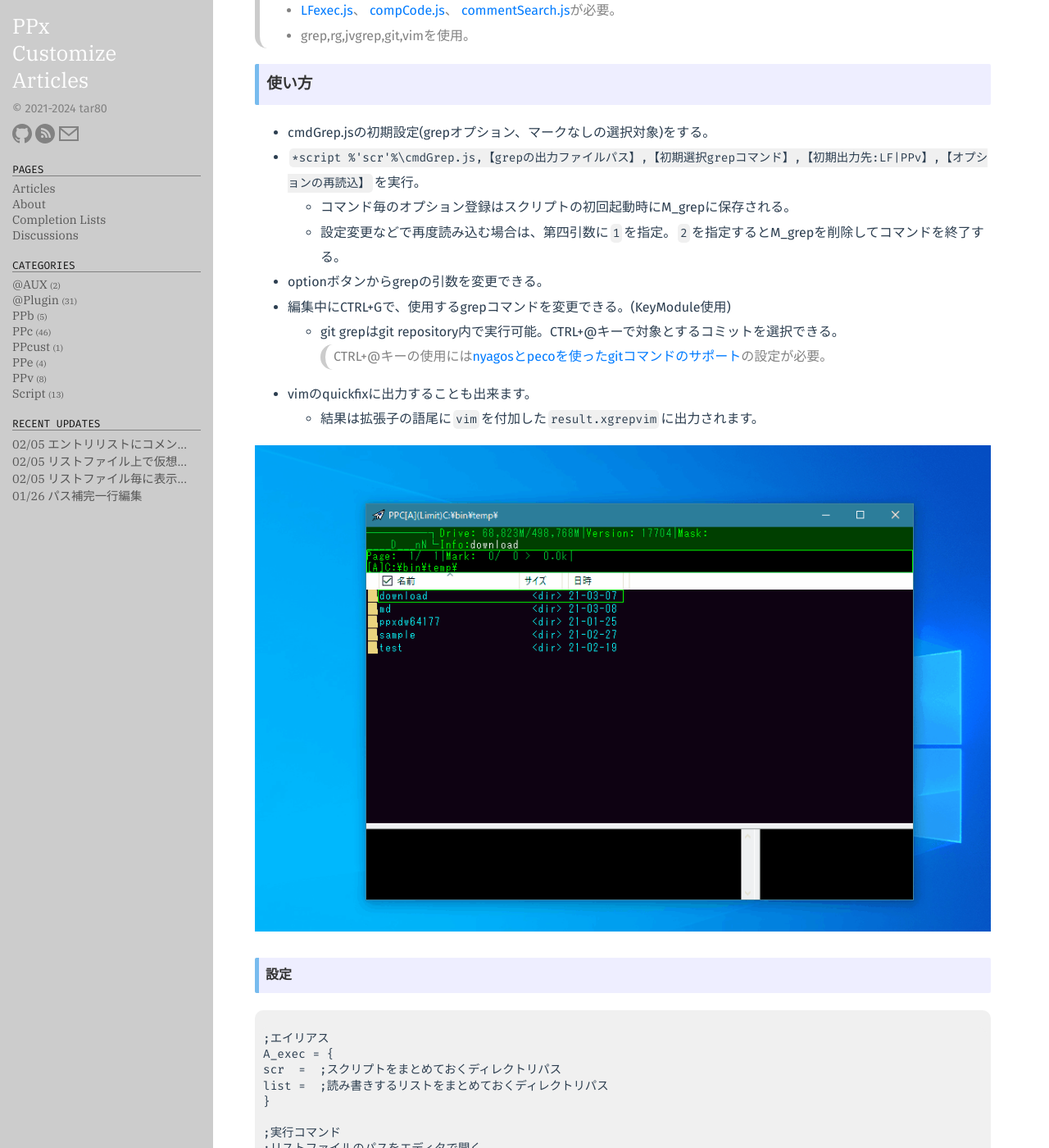
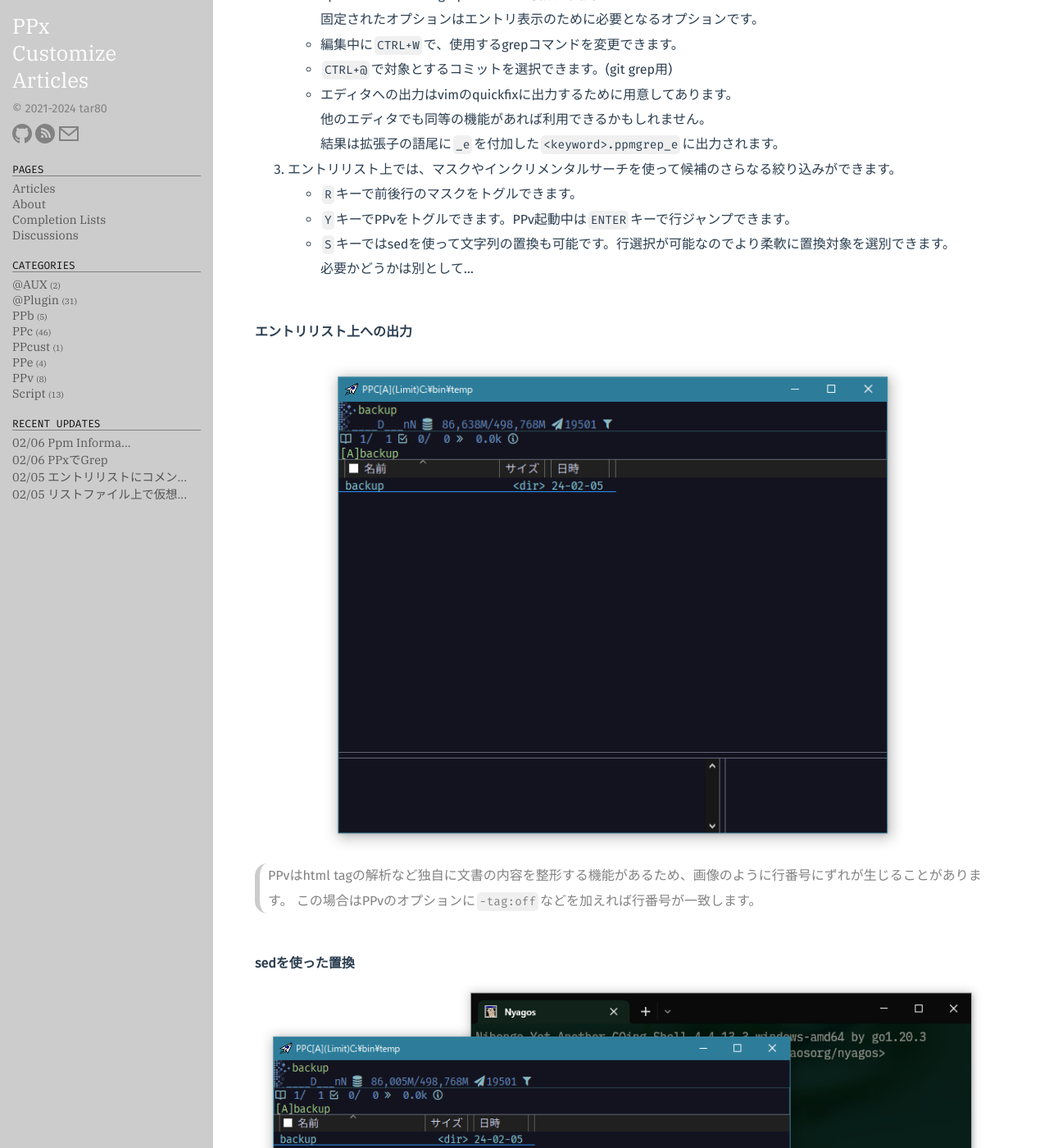
Before and after one commit to tar80/pages-pca, a Jekyll site: the page built from _posts/21-03-07-command_Grep.md, in a window 1280 px wide and 1400 px high, scrolled down 735 px. Shown: the whole window at 82% size. Built offline with Jekyll 4.4.1, drawn with Linux system fonts in a browser that asks for light colours; some web fonts are replaced; some of the changed text lies outside the part shown.

Commit message:
Update お知らせとppm-grepを更新

````diff
--- a/_posts/21-03-07-command_Grep.md
+++ b/_posts/21-03-07-command_Grep.md
@@ -2,130 +2,48 @@
 layout: post
 title: PPxでGrep
 version: PPx183以降 KeyModuleR8以降
-date: 2022-02-26
-comment: git grep、vim quickfixを追加。
+date: 2024-02-06
+comment: 改稿。
 repository: tar80/ppm-grep
 categories: PPc @plugin
 ---
 
 ### 説明
 
-各種grepの出力結果をPPxエントリとして扱えるようにする設定集。
+各種grepの出力結果を仮想エントリとして扱えるようにする設定集です。
 
-- 使用するコマンドを選択できます。例えばripgrepの結果はリストファイルに出力、
-jvgrepの結果はPPvで見るというようなことができます。
-- `"` `%`のエスケープを意識せず検索できます。
+- 使用するコマンド、出力先を選択できます。
+  コマンドは grep, ripgrep, jvgrep, git grep、出力先はPPc, PPv, エディタから選択できます。
 - PPvで表示時には一時的にキャレットモードに変更します。
-- 検索結果にはLFexec\.js経由で指定したコマンドを実行可能。
-- 検索結果は%'temp'に蓄積されるので、[同階層の隣合うディレクトリに移動]({{ site.baseurl}}{% post_url 20-12-25-move_directory %})を使うと簡単に履歴を辿れます。
-窓別表示形式をGREPに変更しておくと便利です。
-
-> - \*OPTION\.TXTを%'list'に配置する必要があります。[sample](https://gist.github.com/tar80/f3e5860214e758834bdf0bd619060b0f)
->  - \*OPTION\.TXTは文字コードに注意。ユニコードならUTF16LBかUTF8BOMでないと文字化けします。
->  - ファイル名は、grep=GREPOPTION.TXT、rg=RGOPTION.TXT、jvgrep=JVGREPOPTION.TXT、gitgrep=GITGREPOPTION.TXTとしてください。
-> - grepコマンドの変更にPPxKeyModuleを使用。
-> - [LFexec.js]({{ site.baseurl }}{% post_url 21-01-24-script_lfexec %})、
-[compCode.js]({{ site.baseurl }}{% post_url 20-12-22-script_compcode %})、
-[commentSearch.js]({{ site.baseurl }}{% post_url 21-01-09-script_commentSearch %})が必要。
-> - grep,rg,jvgrep,git,vimを使用。
+- 検索結果にはlfActions\.js経由で指定したコマンドを実行可能。
+- 検索結果は%*temp()内に蓄積されるので、[同階層の隣合うディレクトリに移動]({{ site.baseurl}}{% post_url 20-12-25-move_directory %})を使うと簡単に履歴をたどれます。
 
 ### 使い方
 
-- cmdGrep.jsの初期設定(grepオプション、マークなしの選択対象)をする。
-- `*script %'scr'%\cmdGrep.js,【grepの出力ファイルパス】,【初期選択grepコマンド】,【初期出力先:LF|PPv】,【オプションの再読込】`を実行。
-  - コマンド毎のオプション登録はスクリプトの初回起動時にM\_grepに保存される。
-  - 設定変更などで再度読み込む場合は、第四引数に`1`を指定。`2`を指定するとM\_grepを削除してコマンドを終了する。
-- optionボタンからgrepの引数を変更できる。
-- 編集中にCTRL+Gで、使用するgrepコマンドを変更できる。(KeyModule使用)
-  - git grepはgit repository内で実行可能。CTRL+@キーで対象とするコミットを選択できる。
-  <!--   - aux:S\_git-log上では最後にマークしたエントリ(コミットハッシュ)が対象になる。 -->
-  <!--   - aux:S\_git-commit上では現在開いているコミットが対象になる。                           -->
-  > CTRL+@キーの使用には[nyagosとpecoを使ったgitコマンドのサポート]({{ site.baseurl }}{% post_url 22-02-20-support_git %})の設定が必要。
-
-- vimのquickfixに出力することも出来ます。
-  - 結果は拡張子の語尾に`vim`を付加した`result.xgrepvim`に出力されます。
-
-![sample]({{ site.baseurl }}{% link /public/img/grep.gif %})
-
-#### 設定
-
-```text
-;エイリアス
-A_exec = {
-scr  =  ;スクリプトをまとめておくディレクトリパス
-list =  ;読み書きするリストをまとめておくディレクトリパス
-}
-
-;実行コマンド
-;リストファイルのパスをエディタで開く
-key or menu , *if 4<=%*js(PPx.Result = PPx.EntryMarkCount;) %: %"確認"%Q"%*js(PPx.Result = PPx.EntryMarkCount;)エントリがマークされています%bn続行しますか？"
-              %ME_editor
-
-;PPvのカーソル行をエディタで開く ※キャレットモードのみ
-KV_crt    = {
-; gvimで開く場合
-; %sp"grep"はPPvに設定される変数で中身は'1'。grep表示の判別用
-; *topmostwindowはWindow Moduleのコマンド
-key , *topmostwindow %N,0
-      *string o,crtline=%*script(%'scr'%\compCode.js,"s","""")
-      *if 0%sp"grep" %: gvim --remote-tab-silent +%*regexp("%so"crtline"","s/^[^:]*:(\d*):.*/$1") %*extract(C"%%FDN")%\%*regexp("%so"crtline"","s/(^[^:]*):.*/$1/") %: *stop
-      gvim --remote-tab-silent +%L %FDC
-}
-
-;grep検索一行編集を呼ぶ
-; スクリプトを実行すると、%si"output"(中身はLF|PPv)が設定され判別に利用できる。
-key or menu , *string o,lf="%*temp(result.xgrep)"
-              *string o,cmd=grep
-              %Oi *script %'scr'%\cmdGrep.js,%so"lf",%so"cmd",LF
-              *ifmatch %si"output",LF %: *ppc -r -single -mps -bootid:W %so"lf" -k *viewstyle -temp &GREP
-              string i,output=
-
-;コメント検索
-key or menu , *script %'scr'%\commentSearch.js,filter
-
-;一行編集
-; 一行編集内では、
-; %si"cmd"(中身はgrepコマンド)
-; %si"output"(result出力先)
-; %si"gopt"(grepオプション全体)
-; %se"lock"(grepオプション固定部分), %se"add"(grepオプション可変部分)
-; %se"flen"(%se"lock"の文字数), %se"blen"(%se"add"の文字数)
-; %se"list"(補完リスト名)
-; が利用できる。これらの変数はスクリプト終了時に削除されるが%si"output"のみ残る。
--|K_cmdGrepMap =
-K_cmdGrepMap = {
-^G , *ifmatch %si"cmd"%si"output",grepLF %: %M_grep,!rgLF
-     *ifmatch %si"cmd"%si"output",rgLF %: %M_grep,!jvgrepLF
-     *ifmatch %si"cmd"%si"output",jvgrepLF %: %M_grep,!grepPPv
-     *ifmatch %si"cmd"%si"output",grepPPv %: %M_grep,!rgPPv
-     *ifmatch %si"cmd"%si"output",rgPPv %: %M_grep,!jvgrepPPv
-     *ifmatch %si"cmd"%si"output",jvgrepPPv %: %M_grep,!gitgrepLF
-     *ifmatch %si"cmd"%si"output",gitgrepLF %: %M_grep,!gitgrepPPv
-     *ifmatch %si"cmd"%si"output",gitgrepPPv %: %M_grep,!grepvim
-     *ifmatch %si"cmd"%si"output",grepvim %: %M_grep,!rgvim
-     *ifmatch %si"cmd"%si"output",rgvim %: %M_grep,!grepLF
-     *setcaption [%si"output"] %si"cmd" %si"gopt" ※\=\\\\
-
-;使用するgrepコマンドの数が多い場合は以下のほうが使い易いかも
-;^G , *ifmatch !0,0%se"flen",grep %: %M_grep,g %: *setcaption [%si"output"] %si"cmd" %si"gopt" ※\=\\\\
-}
-
-;エディタ拡張子判別
-E_editor  = {
-* , *ifmatch *.xgrep,%FDV %: *script %'scr'%\LFexec.js,【コマンド名】,【重複パスの実行】 %: *stop
-    %"JMTE|Text edit"%Orib,editor %{ %FDC %}
-}
-
-;表示形式
-MC_celS = {
-GREP = M WF12 S1 f5 C200 s1
-}
-
-;ディレクトリ別設定(リストファイル)
-XC_dset = {
-listfile = B00000,-1,-1,19,-1,-1,B000000,B00000000000000000000000001,
-}
-```
+1. ppm-grepをインストールして設定する。
+1. `CTRL+W`で一行編集を呼び、検索するキーワードを入力する。
+   - このとき、マークがあればマーク対象を、なければカーソル位置かディレクトリ全体を
+   対象とします。(プラグインの設定から変更できます)
+   - optionボタンからはgrepコマンドの引数を変更できます。
+   固定されたオプションはエントリ表示のために必要となるオプションです。
+   - 編集中に`CTRL+W`で、使用するgrepコマンドを変更できます。
+   - `CTRL+@`で対象とするコミットを選択できます。(git grep用)
+   - エディタへの出力はvimのquickfixに出力するために用意してあります。
+   他のエディタでも同等の機能があれば利用できるかもしれません。
+   結果は拡張子の語尾に`_e`を付加した`<keyword>.ppmgrep_e`に出力されます。
+1. エントリリスト上では、マスクやインクリメンタルサーチを使って候補のさらなる絞り込みができます。
+   - `R`キーで前後行のマスクをトグルできます。
+   - `Y`キーでPPvをトグルできます。PPv起動中は`ENTER`キーで行ジャンプできます。
+   - `S`キーではsedを使って文字列の置換も可能です。行選択が可能なのでより柔軟に置換対象を選別できます。
+   必要かどうかは別として…
 
 <BR>
-<script src="https://gist.github.com/tar80/57ef040143778808565d9decc4692219.js"></script>
+**エントリリスト上への出力**
+![sample]({{ site.baseurl }}{% link /public/img/grep.webp %})
+
+> PPvはhtml tagの解析など独自に文書の内容を整形する機能があるため、画像のように行番号にずれが生じることがあります。
+> この場合はPPvのオプションに`-tag:off`などを加えれば行番号が一致します。
+
+<BR>
+**sedを使った置換**
+![sample]({{ site.baseurl }}{% link /public/img/grep_sed.webp %})
--- a/_posts/23-11-25-ppm_information.md
+++ b/_posts/23-11-25-ppm_information.md
@@ -2,7 +2,7 @@
 layout: post
 title: ppm information
 version: 194以降
-date: 2023-12-04
+date: 2024-02-06
 comment: 改稿。
 repository: tar80/ppx-plugin-manager
 categories: '@plugin'
@@ -10,13 +10,26 @@
 
 ## お知らせ
 
-ppm v0.93-0.93.7 はインストールできないバグがありました。
-v0.93.8 で修正しました。
+ppm v0.94をリリースしました。
+
+- ppmがインストールできないバグの修正
+- プラグインの導入・アップデートに失敗するバグの修正
+- 仮想エントリの導入
+
+が、主な更新内容です。本体の設定が追加されているので`*ppmCompare`実行後、`*ppmEdit`してください。
+また、アップデートログが取得できないままだったので修正しました。
+
+<BR>
+![sample]({{ site.baseurl }}{% link /public/img/updatelog.png %})
+
+<BR>
+キャレットモードでコミットにカーソルを合せ、`ENTER`キーで別PPvに詳細表示できます。
+
+![sample]({{ site.baseurl }}{% link /public/img/updatelog2.png %})
 
 ### 説明
 
-ppm v0.93をリリースしました。
-このバージョンから新システムが導入され、旧設定、新設定の二種類の設定が混在することになります。
+ppm v0.93から新システムが導入され、旧設定、新設定の二種類の設定が混在することになります。
 一から作り直したため移行するにはいくつかの手順を踏む必要があります。十分にテストができているとは
 言い難いので、一度アンインストールしてから再度インストールすることを推奨します。
 アンインストールした場合は、以前の設定データが`S_ppm#global:home`に残っているので別の場所に移動するか、
````
Also changed, not shown: _posts/23-12-03-lf_autocmd.md (+1 -1 lines), public/img/grep.webp (added), public/img/grep_sed.webp (added), public/img/updatelog.png (added), public/img/updatelog2.png (added).
